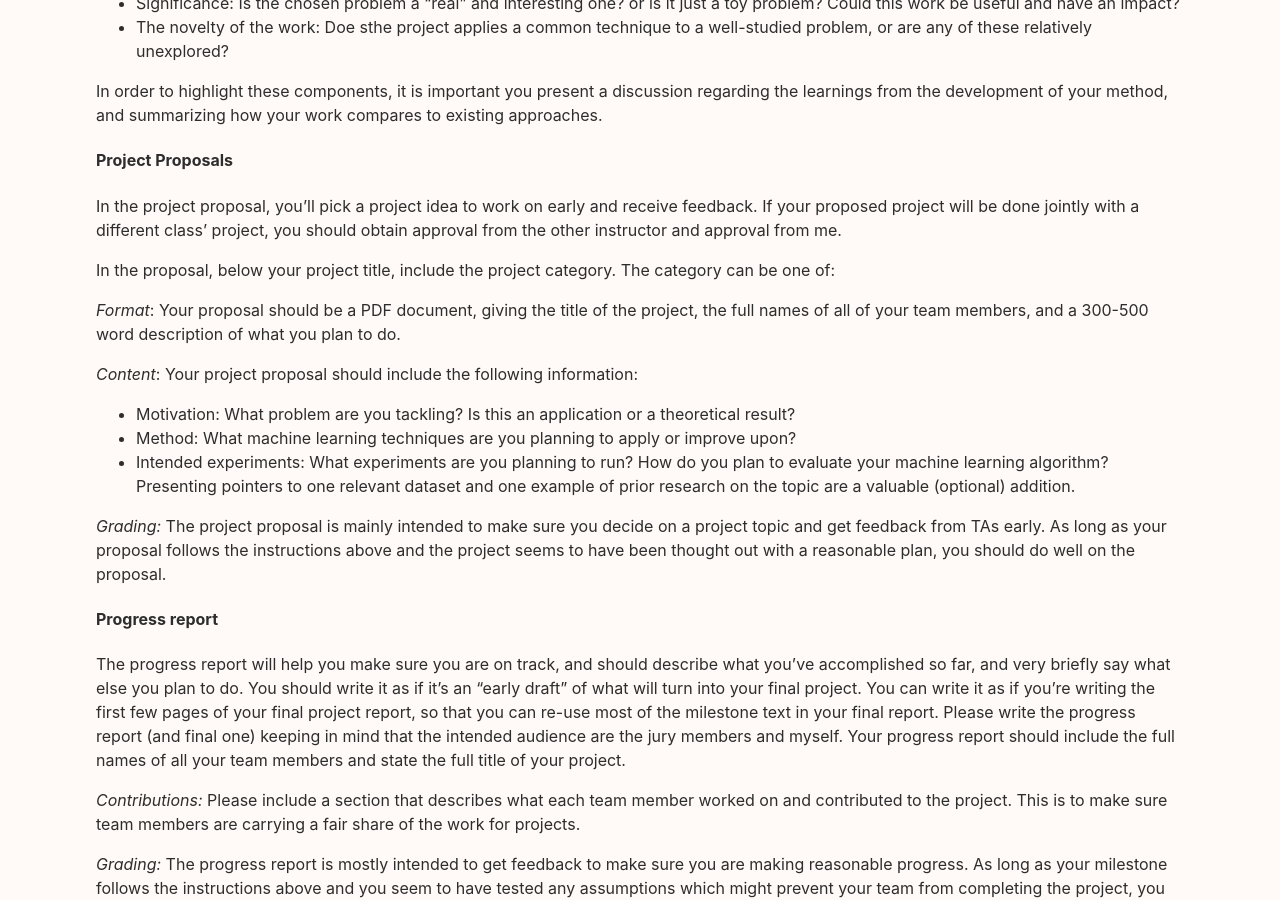
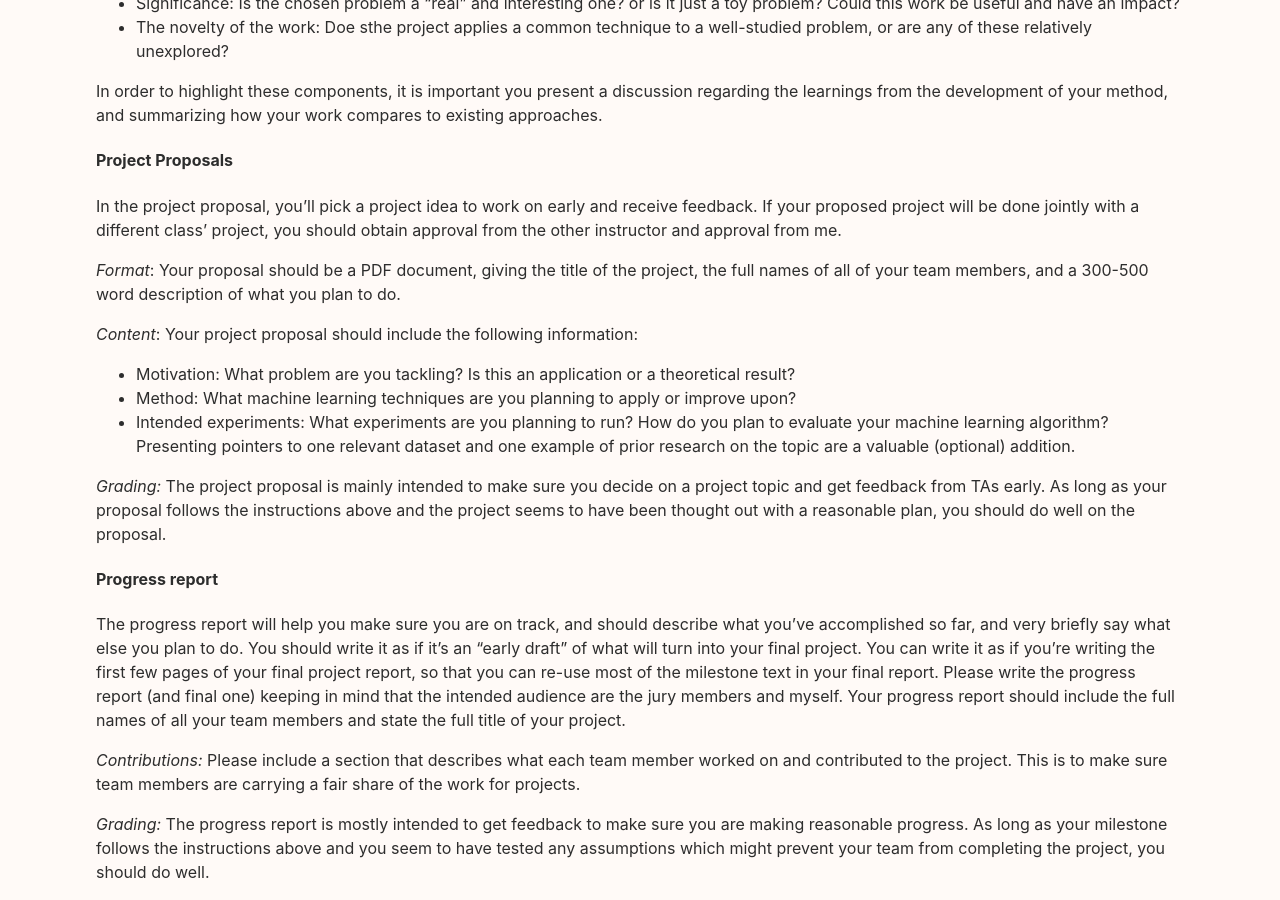
Before and after one commit to malis-course/malis-course.github.io, a Jekyll site: the page built from _pages/project.md, in a window 1280 px wide and 900 px high, scrolled down 612 px. Built offline with Jekyll 4.4.1, drawn with Linux system fonts in a browser that asks for light colours.

```diff
--- a/_pages/project.md
+++ b/_pages/project.md
@@ -25,8 +25,6 @@ In order to highlight these components, it is important you present a discussion
 
 #### Project Proposals
 In the project proposal, you'll pick a project idea to work on early and receive feedback. If your proposed project will be done jointly with a different class' project, you should obtain approval from the other instructor and approval from me.
-
-In the proposal, below your project title, include the project category. The category can be one of:
 
 *Format*: Your proposal should be a PDF document, giving the title of the project, the full names of all of your team members, and a 300-500 word description of what you plan to do.
 
```
